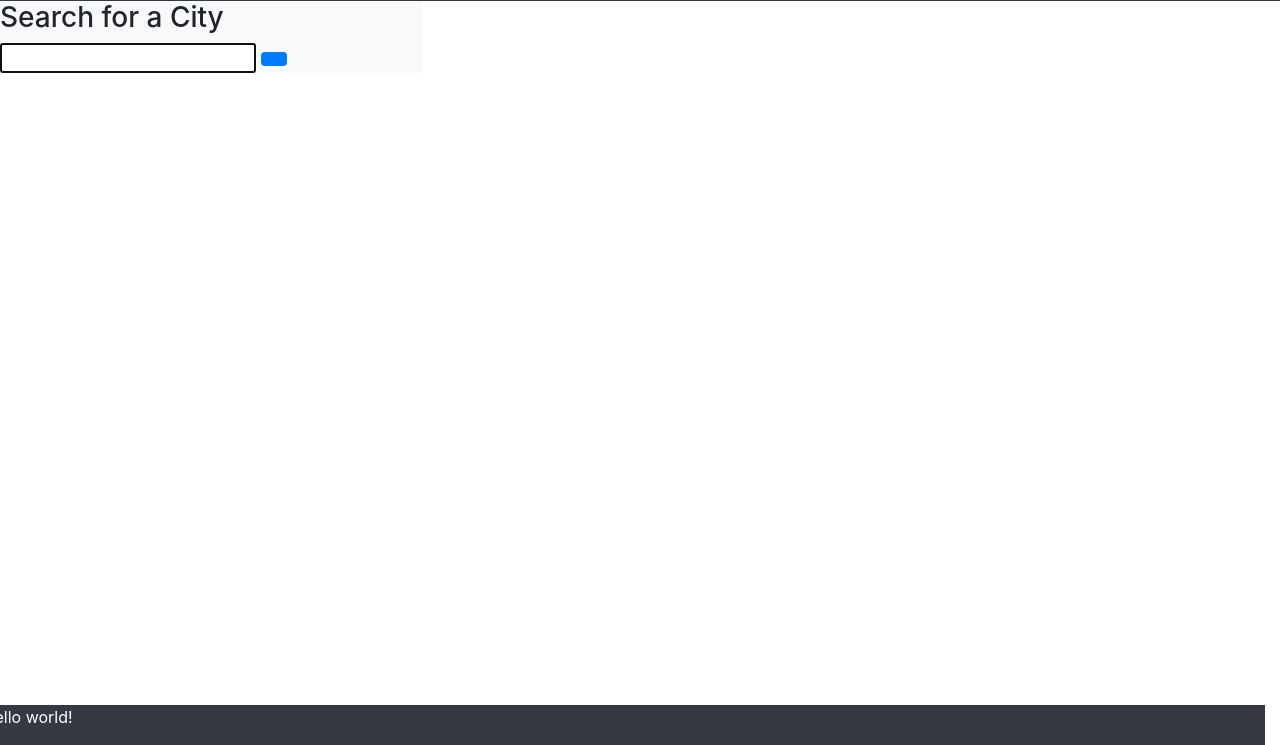
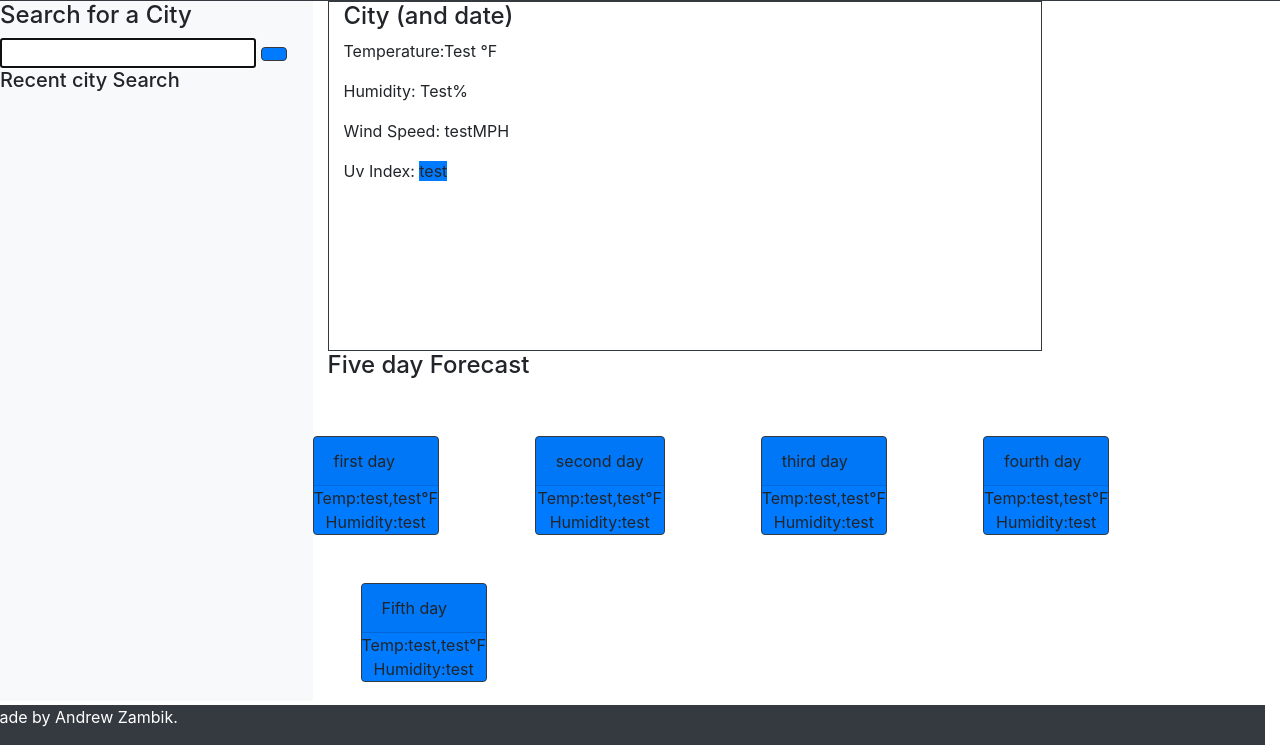
Before and after one commit to Azambik/weather-station, a plain HTML site: page index.html in a window 1280 px wide. Shown: the part 55-800 px from the top of the page. Drawn offline with nearby package versions, Linux system fonts and the light colour scheme; a web font is replaced by a local one.

Commit message:
finish basic layout of html

```diff
--- a/assets/css/style.css
+++ b/assets/css/style.css
@@ -0,0 +1,4 @@
+#search-board,
+#weather-board {
+    height: 700px;
+}
--- a/index.html
+++ b/index.html
@@ -12,24 +12,120 @@
 </head>
 
 <body>
+    <!-- content container-->
     <div class="content">
+        <!-- header -->
         <div class="row bg-dark text-white text-xl-center">
             <div class="col header">
                 <h1>Weather Dashboard</h1>
             </div>
         </div>
         <div class="row ">
-            <div id="search-board" class="col-4 bg-light">
-                <h3>Search for a City</h3>
+            <!--section to store search elements-->
+            <div id="search-board" class="col-3 bg-light">
+                <h4>Search for a City</h3>
                 <input name="city-search" id="city-search" type="text" autofocus="true" class="form-input" />
-                <button type="submit" class="btn bg-primary">
+                <button type="submit" class="btn bg-primary border border-dark">
                     <span class="oi oi-magnifying-glass"></span>
                 </button>
+                <div>
+                    <h5>Recent city Search</h4>
+                    <ul id="search-history-list">
+
+                    </ul>
+                </div>
             </div>
-            <div id="weather-board" class="col-8">
+            <!--section to display weather elements-->
+            <div id="weather-board" class="col-9">
+                <div id="current-weather" class="col-9 h-50 border border-dark">
+                    <h4 id="city-date">City (and date)</h4>
+                    <p >Temperature:<span id="curent-temp">Test</span> &#176;F</p>
+                    <p >Humidity: <span id="curent-humidity">Test</span>%</p>
+                    <p>Wind Speed: <span id="current-wind">test</span>MPH</p>
+                    <p>Uv Index: <span id="Current-uv" class="bg-primary">test</span></p>
+                </div>
+            <div>
+                <h4>Five day Forecast</h4>
+            </div>
+                <div class="row ">
+                    <!--first day-->
+                    <div class="card mr-5 mt-5 bg-primary border border-dark">
+                        <div id="forecast-date-0" class="card-header">
+                        first day
+                    </div>
+                    <div class="text-center">
+                    <span id=weather-icon-0 class="oi oi-sun"></span>
+                    </div>
+                    <div class="text-center">
+                        Temp:<span id="forecast-temp-low-0">test</span>,<span id="forecast-temp-high-0">test</span>&#176;F
+                    </div>
+                    <div class="text-center">
+                        Humidity:<span id="forecat-humidity-0">test</span>
+                    </div>
+                </div>
+                <!--second day-->
+                <div class="card mx-5 mt-5 bg-primary border border-dark">
+                    <div id="forecast-date-1" class="card-header">
+                    second day
+                </div>
+                <div class="text-center">
+                <span id=weather-icon-1 class="oi oi-sun"></span>
+                </div>
+                <div class="text-center">
+                    Temp:<span id="forecast-temp-low-1">test</span>,<span id="forecast-temp-high-1">test</span>&#176;F
+                </div>
+                <div class="text-center">
+                    Humidity:<span id="forecat-humidity-1">test</span>
+                </div>
+            </div>
+            <!--third day-->
+            <div class="card mx-5 mt-5 bg-primary border border-dark">
+                <div id="forecast-date-2" class="card-header">
+                third day
+            </div>
+            <div class="text-center">
+            <span id=weather-icon-2 class="oi oi-sun"></span>
+            </div>
+            <div class="text-center">
+                Temp:<span id="forecast-temp-low-2">test</span>,<span id="forecast-temp-high-2">test</span>&#176;F
+            </div>
+            <div class="text-center">
+                Humidity:<span id="forecat-humidity-2">test</span>
+            </div>
+        </div>
+        <!--fourth day-->
+        <div class="card mx-5 mt-5 bg-primary border border-dark">
+            <div id="forecast-date-3" class="card-header">
+            fourth day
+        </div>
+        <div class="text-center">
+        <span id=weather-icon-3 class="oi oi-sun"></span>
+        </div>
+        <div class="text-center">
+            Temp:<span id="forecast-temp-low-3">test</span>,<span id="forecast-temp-high-3">test</span>&#176;F
+        </div>
+        <div class="text-center">
+            Humidity:<span id="forecat-humidity-3">test</span>
+        </div>
+    </div>
+    <!--fifth day-->
+    <div class="card mx-5 mt-5 bg-primary border border-dark">
+        <div id="forecast-date-4" class="card-header">
+        Fifth day
+    </div>
+    <div class="text-center">
+    <span id=weather-icon-4 class="oi oi-sun"></span>
+    </div>
+    <div class="text-center">
+        Temp:<span id="forecast-temp-low-4">test</span>,<span id="forecast-temp-high-4">test</span>&#176;F
+    </div>
+    <div class="text-center">
+        Humidity:<span id="forecat-humidity-4">test</span>
+    </div>
+</div>
             </div>
             <footer class="row bg-dark text-white text-xl-center w-100 fixed-bottom">
-                <P>hello world!</P>
+                <P>Made by Andrew Zambik.</P>
             </footer>
         </div>
 
```
Also changed, not shown: 1 other file.
